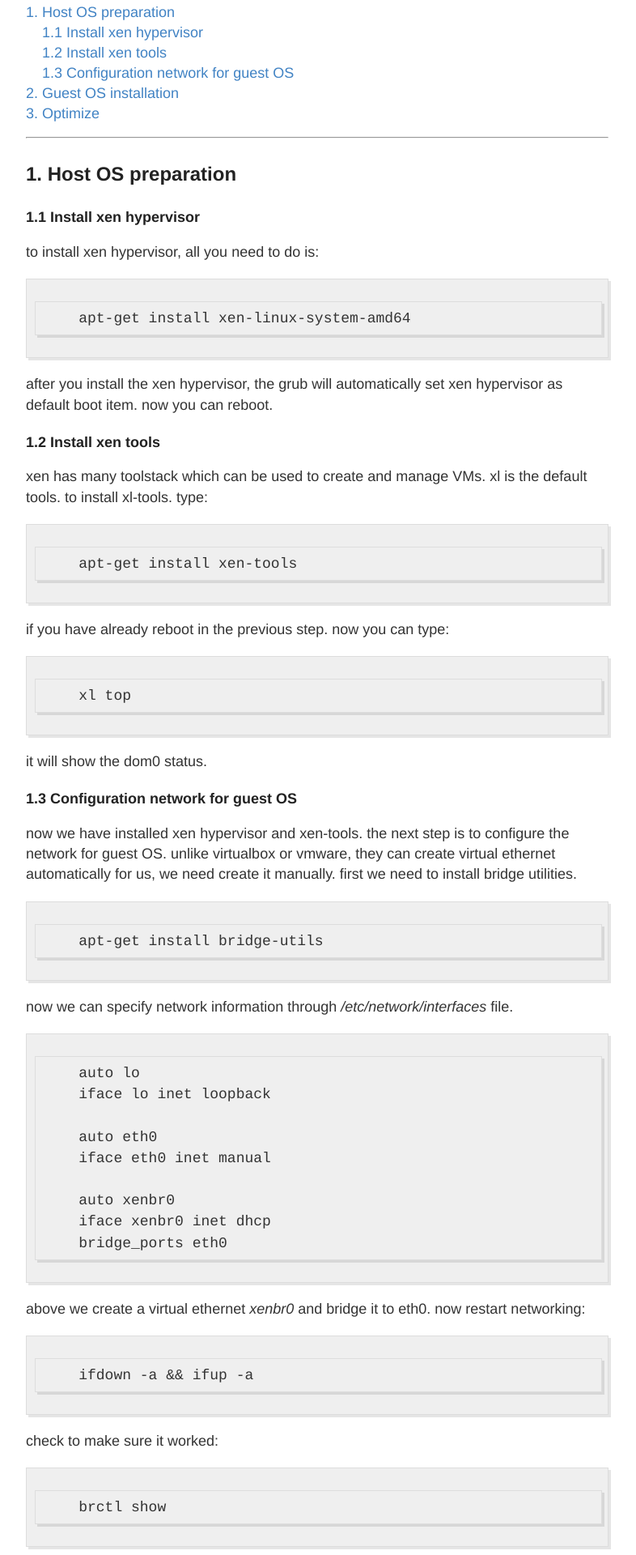
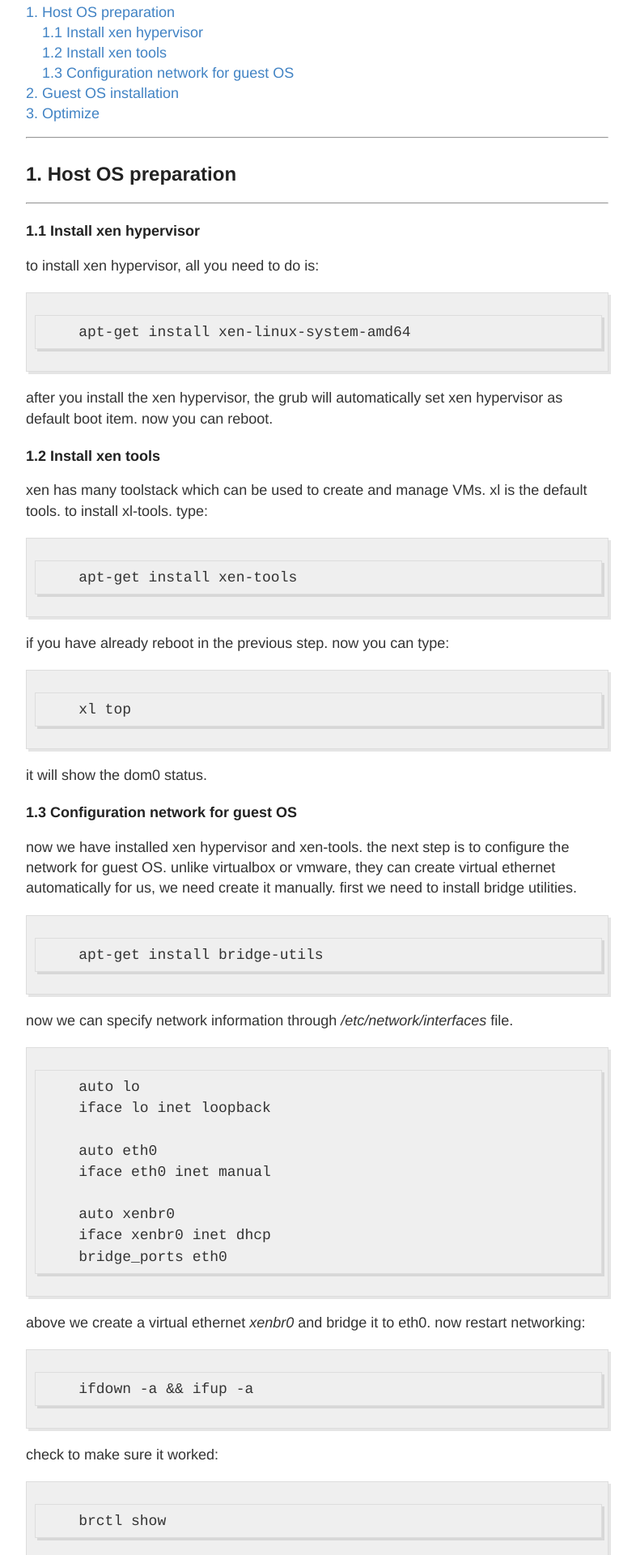
Before and after one commit to shellbombs/shellbombs.github.io, a Jekyll site: the page built from _posts/2017-8-12-install-xen.md, in a window 1280 px wide. Shown: the part 473-2393 px from the top of the page at 81% size, without its empty margins (248-1034 px from the left). Built offline with Jekyll 4.4.1, drawn with Linux system fonts in a browser that asks for light colours.

Commit message:
added HR line

````diff
--- a/_posts/2017-8-12-install-xen.md
+++ b/_posts/2017-8-12-install-xen.md
@@ -19,6 +19,8 @@ Most of us may have used virtualbox or vmware, they have friendly UI and are eas
 ---------------------------------------------------------------
 
 <h2 id="1">1. Host OS preparation</h2>
+_______________________________________________________________
+
 <h6 id="1.1">1.1 Install xen hypervisor</h6>
 
 to install xen hypervisor, all you need to do is:
@@ -69,6 +71,7 @@ check to make sure it worked:
 ```
 
 <h2 id="2">2. Guest OS installnation</h2>
+_____________________________________________________________________
 
 to install a xen guest, we need create a config file that can describe the hardware information about the guest OS. a sample *windows_7.cfg*:
 ```
@@ -104,6 +107,7 @@ after that, we can use vncviewer to connect to the guest OS and complete the OS
 now you can enjoy it, but i recommend you continue to read the next section.
 
 <h2 id="3">3. Optimize</h2>
+_______________________________________________________
 
 actually xen uses intel VT-x and AMD-V to boost its cpu and memory virtualization. for device IO, it uses qemu to emulate it, and it is very slow because it's emulated. to gain good performace, we can use PV drivers. after install the windows guest, we can download PV drivers [here](https://xenproject.org/developers/teams/windows-pv-drivers.html) and install it in the guest OS.
 
````
